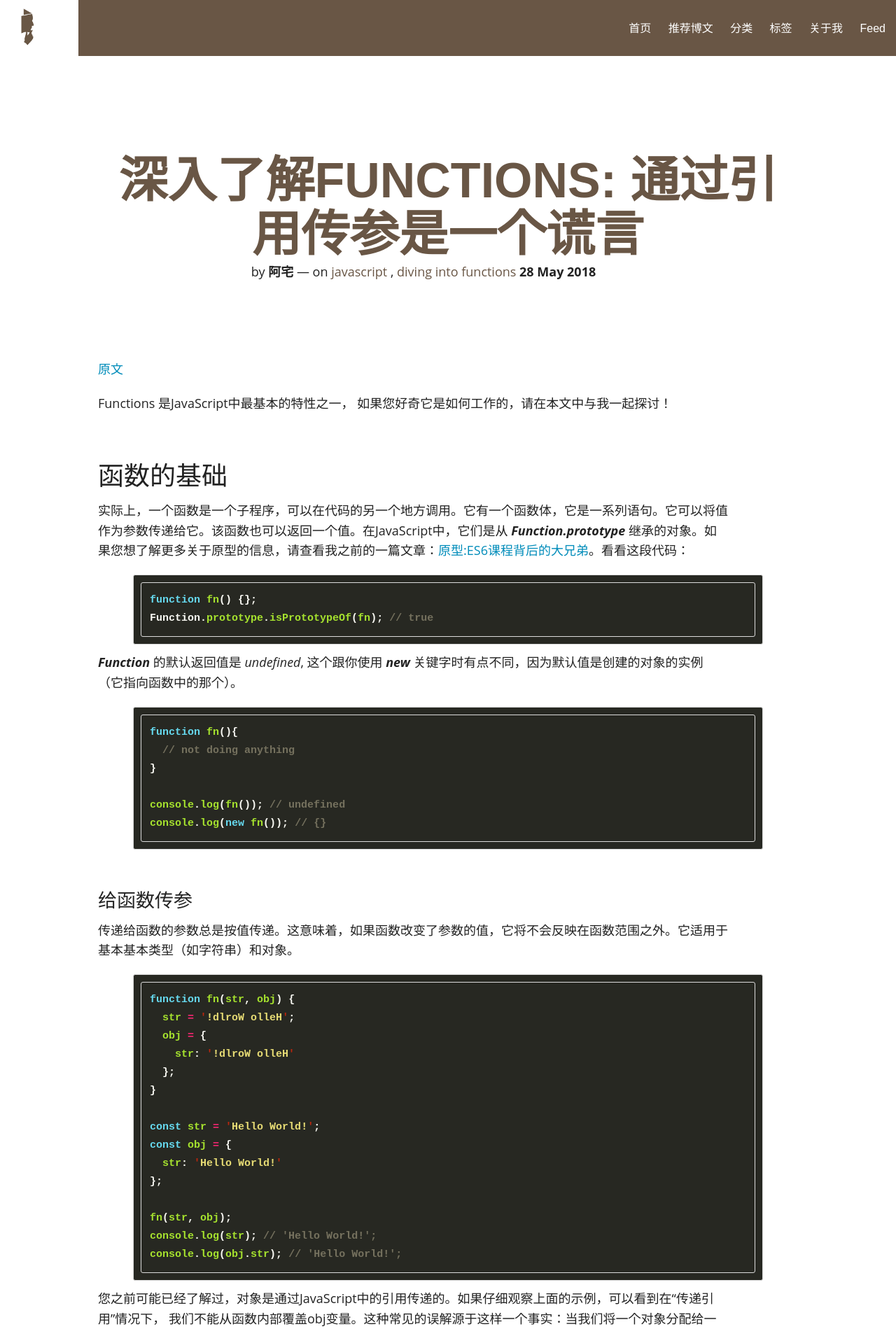
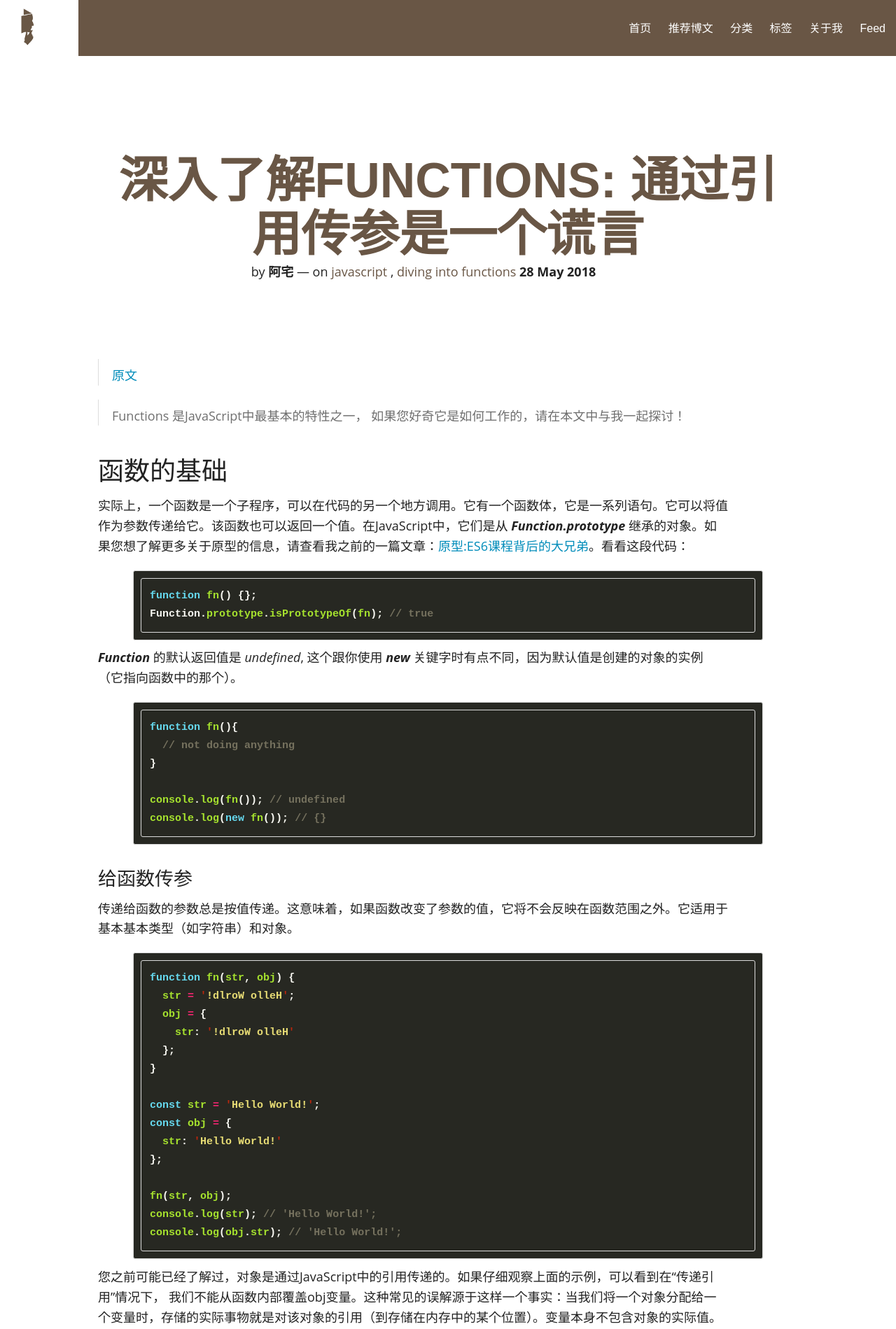
Before and after one commit to guocailee/guocailee.github.io, a Jekyll site: the page built from _posts/2018-05-28-diving-into-functions-passing-by-reference-is-a-lie.md, in a window 1280 px wide. Shown: the top 1899 px of the page at 70% size. Built offline with Jekyll 4.4.1, drawn with Linux system fonts in a browser that asks for light colours; nearby versions of some CDN libraries; comment, search, counter and statistics services are not loaded.

Commit message:
update post style

```diff
--- a/_posts/2018-05-28-diving-into-functions-passing-by-reference-is-a-lie.md
+++ b/_posts/2018-05-28-diving-into-functions-passing-by-reference-is-a-lie.md
@@ -10,9 +10,9 @@ share: true
 featured: true
 ---
 
-[原文](https://wanago.io/2018/05/28/diving-into-functions-passing-by-reference-is-a-lie/)
+>[原文](https://wanago.io/2018/05/28/diving-into-functions-passing-by-reference-is-a-lie/)
 
-Functions 是JavaScript中最基本的特性之一， 如果您好奇它是如何工作的，请在本文中与我一起探讨！
+>Functions 是JavaScript中最基本的特性之一， 如果您好奇它是如何工作的，请在本文中与我一起探讨！
 
 ## 函数的基础
 
--- a/assets/css/post.css
+++ b/assets/css/post.css
@@ -46,7 +46,7 @@ body,
 .post-template h4,
 .post-template h5,
 .post-template h6 {
-  padding-top: 2.785rem;
+  padding-top: 1.25rem;
 }
 
 .post-template h2+h3,
@@ -625,7 +625,6 @@ article.notepad-post-content>div:not(.notepad-post-title) div {
 .notepad-post-title-simple h1 {
   color: #695645;
   font-weight: 800;
-  font-size: 3.125rem;
   padding: 0;
   padding-top: 5rem;
   padding-bottom: 4.375rem;
```
